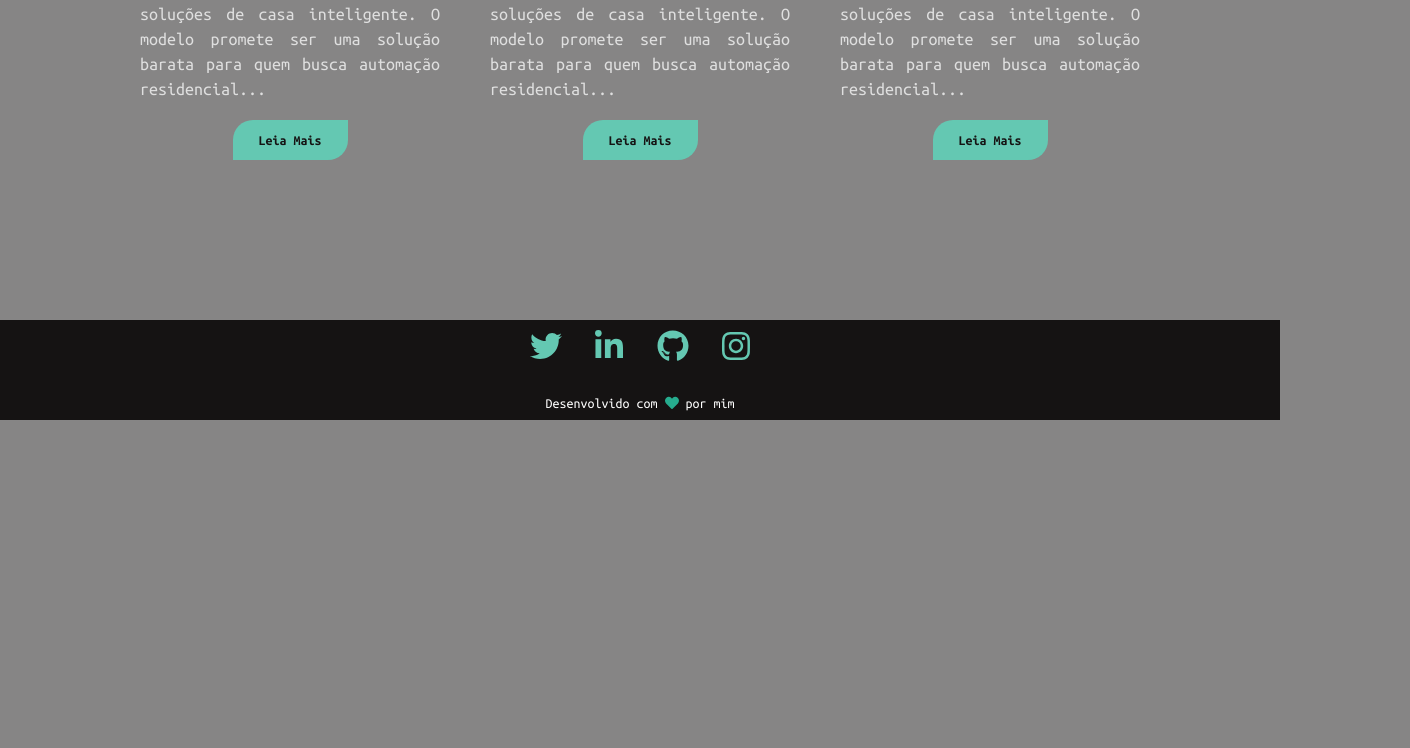
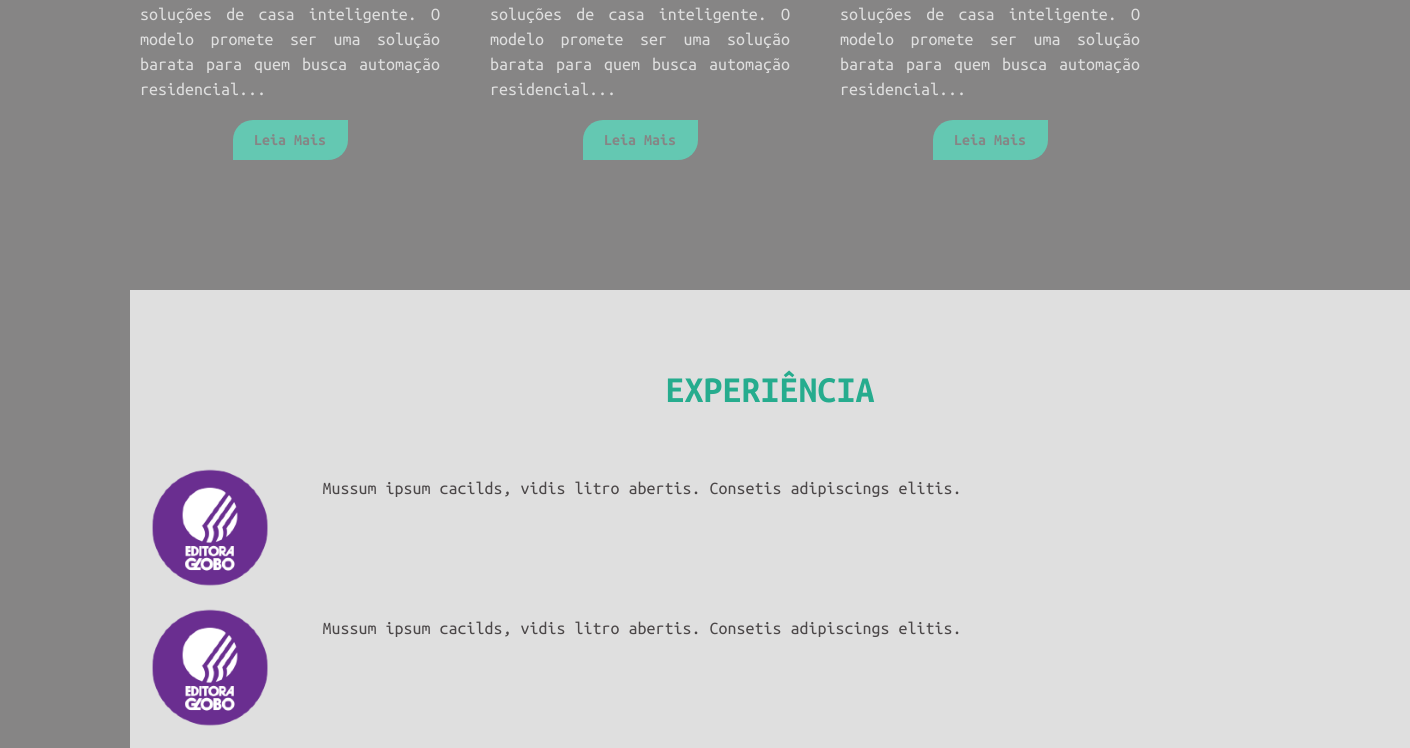
Before and after one commit to RianTavares/portfolio-old, a React (Create React App) app in the folder aboutme/: page / in a window 1280 px wide. Shown: the part 1366-2114 px from the top of the page, 1410 px wide, since content can reach past the window. Before the commit the page ends 1786 px from the top, so only its background shows below. Built offline with nearby package versions, Linux system fonts and the light colour scheme.

Commit message:
creating jobs component

```diff
--- a/aboutme/src/assets/css/App.scss
+++ b/aboutme/src/assets/css/App.scss
@@ -9,4 +9,5 @@
 @import '../../components/Footer/styles.scss';
 @import '../../components/Social/styles.scss';
 @import '../../components/Posts/styles.scss';
+@import '../../components/Jobs/styles.scss';
 @import'../../page/styles.scss';
--- /dev/null
+++ b/aboutme/src/components/Jobs/index.js
@@ -0,0 +1,21 @@
+import React from 'react';
+
+const Jobs = (props) => {
+
+    const sectionStyle = {
+        backgroundImage: `url(${props.photo})`
+    }
+
+    return(
+        <>
+            <div className="job-item">
+                <div className="job-item__img" style={sectionStyle}>
+                </div>
+                <div className="job-item__text">
+                    <p>{props.details}</p>
+                </div>
+            </div>
+        </>
+    )
+}
+export default Jobs;
--- /dev/null
+++ b/aboutme/src/components/Jobs/styles.scss
@@ -0,0 +1,22 @@
+.job-item {
+    display: flex;
+    flex-direction: row;
+
+    &__img {
+        background: radial-gradient(circle closest-side,#f00 0%,#f00 98%,rgba(0,0,0,0) 100%);
+        background-size: contain;
+        background-repeat: no-repeat;
+        width: 190px;
+        height: 120px;
+        float: left;
+        margin: 10px;
+    }
+
+    &__text {
+        width: 100%;
+
+        p {
+            color: $TEXT_GRAY;
+        }
+    }
+}
--- a/aboutme/src/components/LenguageSwitcher/lenguage.js
+++ b/aboutme/src/components/LenguageSwitcher/lenguage.js
@@ -31,7 +31,23 @@ const language = [
             }
         },
         "section3": {
-            "title": "EXPERIÊNCIA"
+            "title": "EXPERIÊNCIA",
+            "job1": {
+                "photo":"",
+                "details":"Mussum ipsum cacilds, vidis litro abertis. Consetis adipiscings elitis."
+            },
+            "job2": {
+                "photo":"",
+                "details":"Mussum ipsum cacilds, vidis litro abertis. Consetis adipiscings elitis."
+            },
+            "job3": {
+                "photo":"",
+                "details":"Mussum ipsum cacilds, vidis litro abertis. Consetis adipiscings elitis."
+            },
+            "job4": {
+                "photo":"",
+                "details":"Mussum ipsum cacilds, vidis litro abertis. Consetis adipiscings elitis."
+            }
         },
         "section4": {
             "title": "EDUCAÇÃO"
--- a/aboutme/src/components/Posts/styles.scss
+++ b/aboutme/src/components/Posts/styles.scss
@@ -53,9 +53,9 @@
 
     button {
         background-color: $BASE_GREEN;
-        color: $FOOTER;
+        color: $BACKGROUND;
         font-family: 'Ubuntu-Mono-Bold';
-        font-size: 14px;
+        font-size: 16px;
         width: 115px;
         height: 40px;
         border: 0;
--- a/aboutme/src/page/App.js
+++ b/aboutme/src/page/App.js
@@ -3,10 +3,11 @@ import BannerTop from '../components/Banner';
 import Footer from '../components/Footer';
 import Social from '../components/Social';
 import Posts from '../components/Posts';
+import Jobs from '../components/Jobs';
 import PostImg1 from '../assets/imgs/rm-mini.jpg'
 import l from '../components/LenguageSwitcher/lenguage';
 import eu from '../assets/imgs/rian-tavares.png';
-
+import edglobo from '../assets/imgs/globo.png';
 
 function App() {
 
@@ -38,7 +39,7 @@ function App() {
           </div>
           <Social />
         </section>
-        <section className="section sec-posts last">
+        <section className="section sec-posts">
           <h1 className="section__title title-posts">{l[selectedLenguage].section2.title}</h1>
           <Posts
             img={PostImg1}
@@ -65,6 +66,31 @@ function App() {
             purl={l[selectedLenguage].section2.pub1.url}
           />
         </section>
+        <section className="section sec-jobs last">
+          <div className="sec-jobs__content">
+            <div className="sec-jobs__content__bg">
+              <h1 className="section__title title-green">{l[selectedLenguage].section3.title}</h1>
+              <div className="sec-jobs__content__bg__itens">
+                <Jobs
+                  photo={edglobo}
+                  details={l[selectedLenguage].section3.job1.details}
+                />
+                <Jobs
+                  photo={edglobo}
+                  details={l[selectedLenguage].section3.job1.details}
+                />
+                <Jobs
+                  photo={edglobo}
+                  details={l[selectedLenguage].section3.job1.details}
+                />
+                <Jobs
+                  photo={edglobo}
+                  details={l[selectedLenguage].section3.job1.details}
+                />
+              </div>
+            </div>
+          </div>
+        </section>
       </section>
       <Footer />
     </div>
--- a/aboutme/src/page/styles.scss
+++ b/aboutme/src/page/styles.scss
@@ -108,8 +108,35 @@
             text-align: center;
         }
 
+        .sec-jobs {
+            &__content {
+                width: 100%;
+                position: relative;
+                height: 800px;
+
+                &__bg {
+                    position: absolute;
+                    background-color: $WHITE_THEME;
+                    width: 100vw;
+                    height: 100%;
+                    left: -10px;
+
+                    &__itens {
+                        width: calc(100% - 20px);
+                        margin: 0 auto;
+                        position: relative;
+                    }
+                }
+            }
+        }
+
         .title-posts {
             width: 100%;
+        }
+
+        .title-green {
+            color: $DETAILS_GREEN;
+            text-align: center;
         }
 
         .last {
```
Also changed, not shown: aboutme/src/assets/imgs/globo.png (added).
